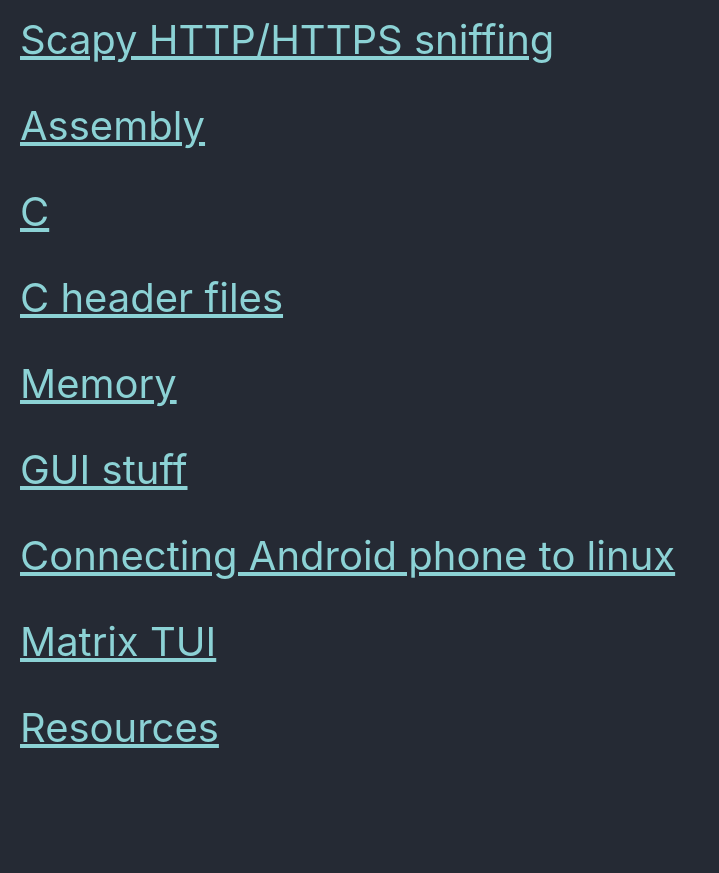
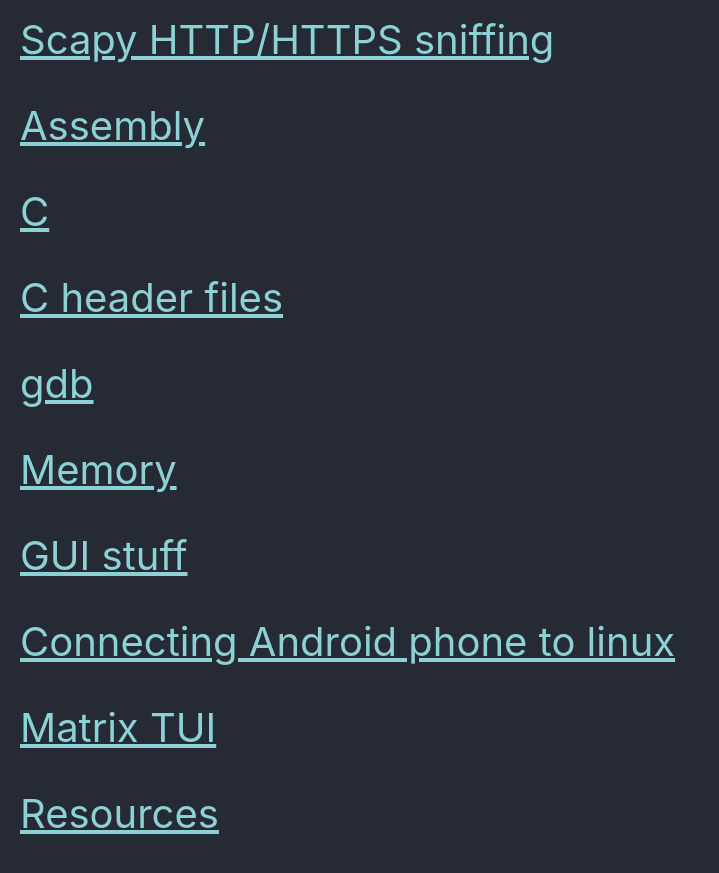
Before and after one commit to Connor-McCartney/Connor-McCartney.github.io, a Jekyll site: the page built from _pages/misc.md, in a window 1280 px wide and 900 px high, scrolled down 1742 px. Shown: the top 873 px of the window, without its empty margins (0-719 px from the left). Built offline with Jekyll 4.4.1, drawn with Linux system fonts in a browser that asks for light colours; cached includes are drawn as plain includes; before the commit the page ends 2556 px from its top, so only the background shows below that.

Commit message:
Update misc.md

```diff
--- a/_pages/misc.md
+++ b/_pages/misc.md
@@ -49,6 +49,8 @@ title: Misc
 
 <span style="font-size:2em;">   [C header files](/misc/Cheaderfiles)   </span>
 
+<span style="font-size:2em;">   [gdb](/misc/gdb)   </span>
+
 <span style="font-size:2em;">   [Memory](/misc/Memory)   </span>
 
 <span style="font-size:2em;">   [GUI stuff](/misc/xguic)   </span>
```
